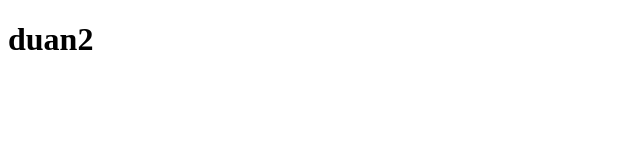
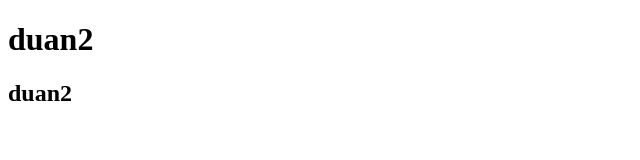
Before and after one commit to zenos-cloud/duan2, a plain HTML site: page index.html in a window 1280 px wide. Shown: the whole page, without its empty margins (0-640 px from the left). Drawn offline with Linux system fonts and the light colour scheme.

Commit message:
2nd commit

```diff
--- a/index.html
+++ b/index.html
@@ -7,5 +7,6 @@
   </head>
   <body>
     <h1>duan2</h1>
+    <h2>duan2</h2>
   </body>
 </html>
```
